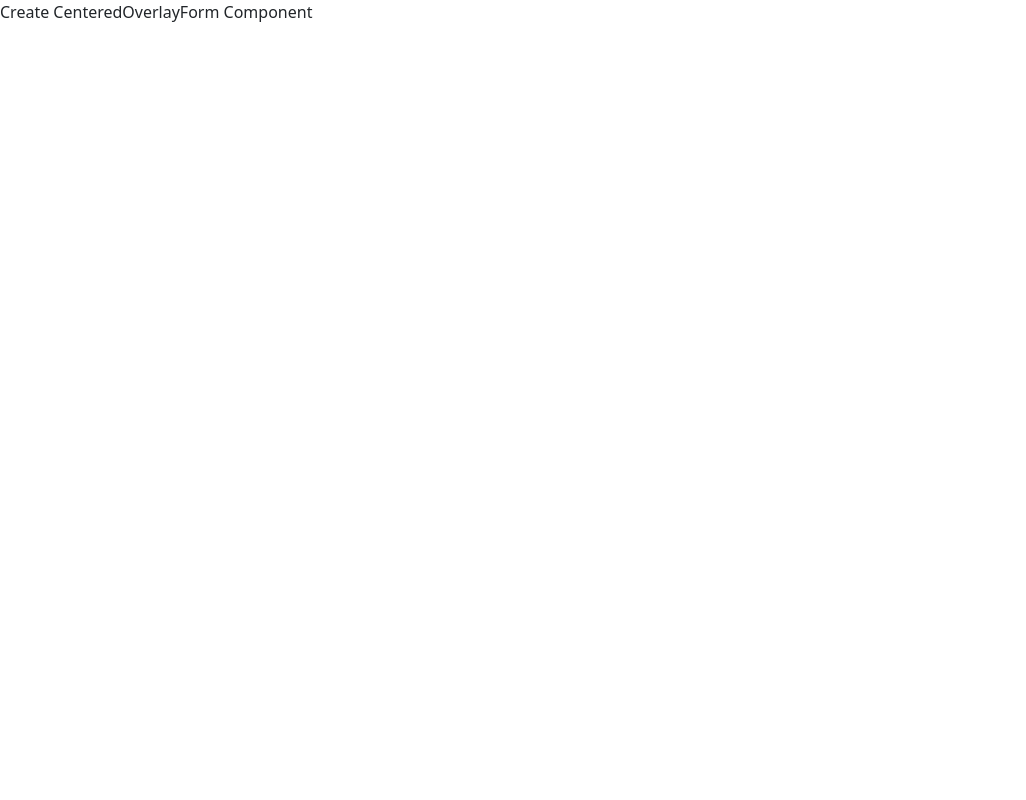
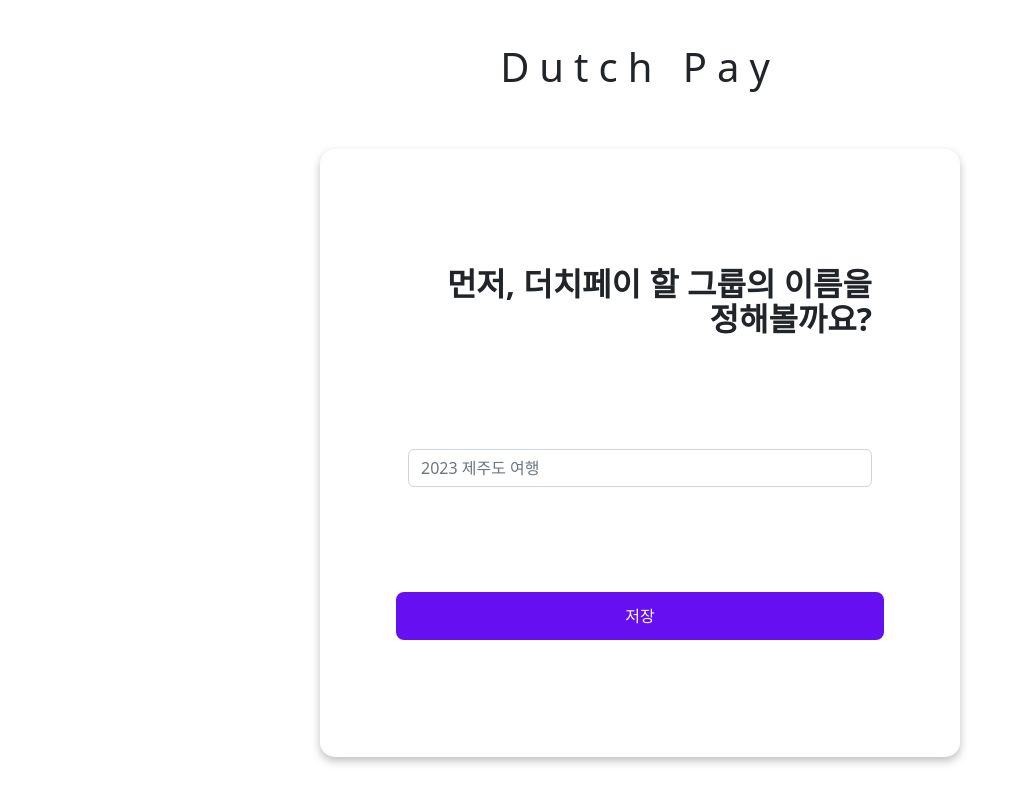
Before and after one commit to jaeyeong815/dutchpay, a React (Create React App) app: page / in a window 1280 px wide. Shown: the whole page, without its empty margins (0-1026 px from the left). Built offline with nearby package versions, Linux system fonts and the light colour scheme.

Commit message:
feat: Overlay 스타일 컴포넌트 추가

```diff
--- a/src/components/CenteredOverlayForm.jsx
+++ b/src/components/CenteredOverlayForm.jsx
@@ -1,3 +1,28 @@
-export const CenteredOverlayForm = () => {
-  return <div>Create CenteredOverlayForm Component</div>;
+import { Container } from 'react-bootstrap';
+import styled from 'styled-components';
+import { OverlayWrapper } from './shared/OverlayWrapper';
+
+export const CenteredOverlayForm = ({ children }) => {
+  return (
+    <StyledCentralizedContainer>
+      <StyledHeader>Dutch Pay</StyledHeader>
+      <OverlayWrapper>{children}</OverlayWrapper>
+    </StyledCentralizedContainer>
+  );
 };
+
+const StyledCentralizedContainer = styled(Container)`
+  width: 50vw;
+  min-height: 100vh;
+  display: flex;
+  flex-direction: column;
+  justify-content: center;
+  align-items: center;
+  padding: 0;
+  gap: 50px;
+`;
+
+const StyledHeader = styled.h1`
+  font-weight: 200;
+  letter-spacing: 10px;
+`;
--- /dev/null
+++ b/src/components/shared/OverlayWrapper.jsx
@@ -0,0 +1,11 @@
+import styled from 'styled-components';
+
+export const OverlayWrapper = ({ children }) => <StyledContainer>{children}</StyledContainer>;
+
+const StyledContainer = styled.div`
+  min-height: ${(props) => props.minHeight || '0'};
+  padding: ${(props) => props.padding || '5vw'};
+  background-color: white;
+  filter: drop-shadow(0px 4px 4px rgba(0, 0, 0, 0.25));
+  border-radius: 15px;
+`;
```
